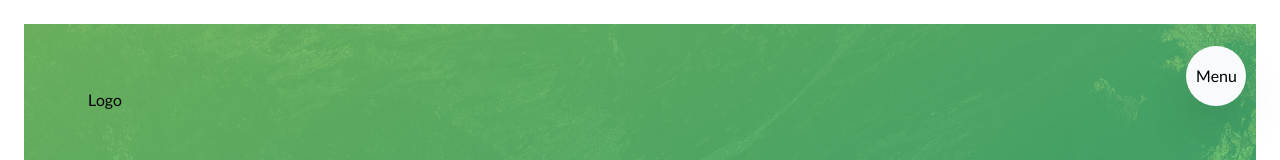
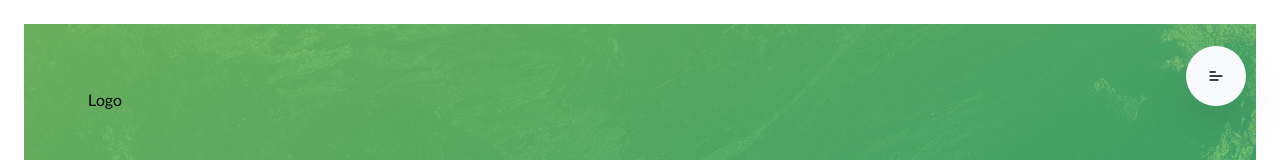
Before and after one commit to OmBharti999/pro, a Next.js app: page / in a window 1280 px wide. Shown: the top 160 px of the page. Built offline with nearby package versions, Linux system fonts and the light colour scheme.

Commit message:
update icons on click

```diff
--- a/app/_component/navigation/Navigation.tsx
+++ b/app/_component/navigation/Navigation.tsx
@@ -1,3 +1,4 @@
+import { IconSwitcher } from "./_component/IconSwitcher";
 import "./index.css";
 
 export const Navigation = () => {
@@ -5,7 +6,7 @@ export const Navigation = () => {
     <div className="nav-container">
       <input type="checkbox" id="nav-input" />
       <label htmlFor="nav-input" className="nav-button flex-center">
-        Menu
+        <IconSwitcher />
       </label>
       <div className="nav-bg-circular"></div>
       <nav className="nav-expand flex-center ">
--- /dev/null
+++ b/app/_component/navigation/_component/IconSwitcher.tsx
@@ -0,0 +1,19 @@
+"use client";
+
+import { useState } from "react";
+import { CgMenuLeft } from "react-icons/cg";
+import { IoClose } from "react-icons/io5";
+
+export function IconSwitcher() {
+  const [tapped, setTapped] = useState(true);
+
+  const switcher = () => {
+    setTapped((p) => !p);
+  };
+
+  return (
+    <div onClick={switcher} className="text-2xl">
+      {tapped ? <CgMenuLeft /> : <IoClose />}
+    </div>
+  );
+}
```
